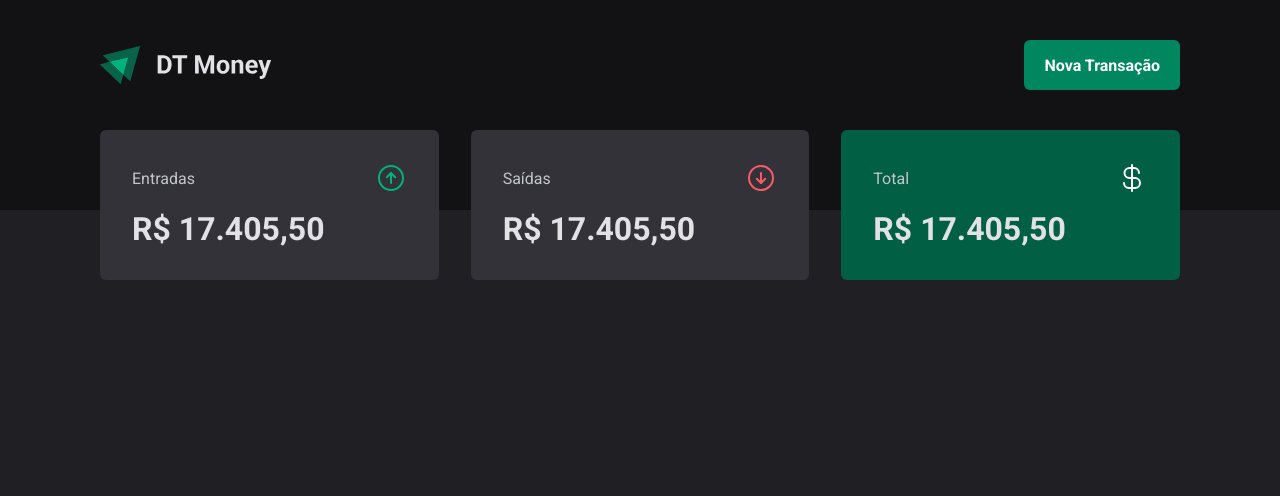
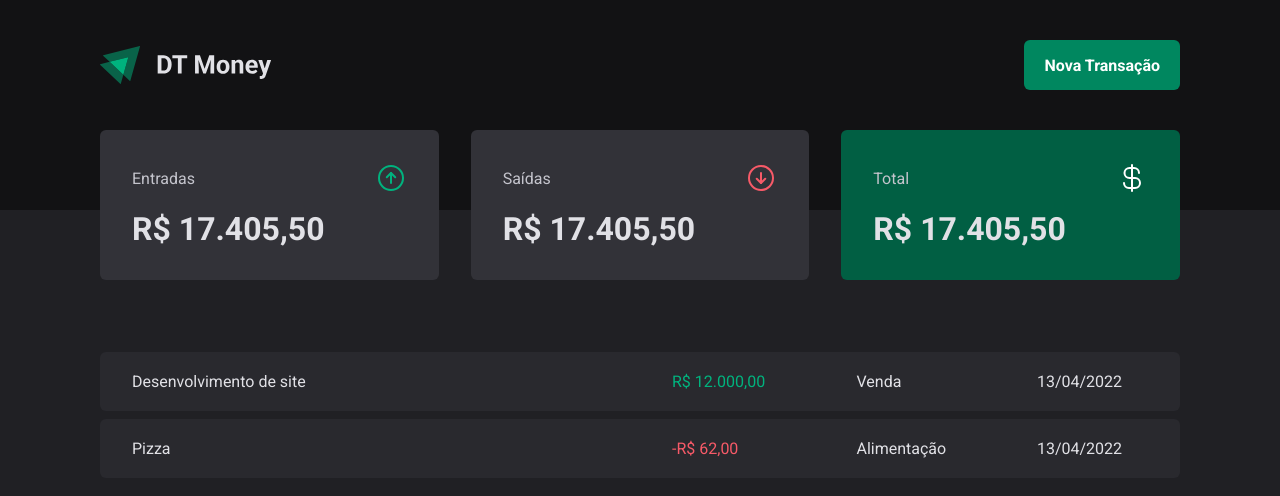
Before and after one commit to HenriqueMarcelo/dt-money, a React (Vite) app: page / in a window 1280 px wide. Shown: the top 496 px of the page. Built offline with nearby package versions, Linux system fonts and the light colour scheme.

Commit message:
Transactions Table

```diff
--- a/src/pages/Transactions/index.tsx
+++ b/src/pages/Transactions/index.tsx
@@ -1,11 +1,39 @@
 import { Header } from '../../components/Header'
 import { Summary } from '../../components/Summary'
+import {
+  PriceHighlight,
+  TransactionsContainer,
+  TransactionsTable,
+} from './styles'
 
 export function Transactions() {
   return (
     <main>
       <Header />
       <Summary />
+
+      <TransactionsContainer>
+        <TransactionsTable>
+          <tbody>
+            <tr>
+              <td width="50%">Desenvolvimento de site</td>
+              <td>
+                <PriceHighlight variant="income">R$ 12.000,00</PriceHighlight>
+              </td>
+              <td>Venda</td>
+              <td>13/04/2022</td>
+            </tr>
+            <tr>
+              <td width="50%">Pizza</td>
+              <td>
+                <PriceHighlight variant="outcome">-R$ 62,00</PriceHighlight>
+              </td>
+              <td>Alimentação</td>
+              <td>13/04/2022</td>
+            </tr>
+          </tbody>
+        </TransactionsTable>
+      </TransactionsContainer>
     </main>
   )
 }
--- a/src/pages/Transactions/styles.ts
+++ b/src/pages/Transactions/styles.ts
@@ -0,0 +1,42 @@
+import styled from 'styled-components'
+
+export const TransactionsContainer = styled.main`
+  width: 100%;
+  max-width: 1128px;
+  margin: 0 auto;
+  padding: 0 1.5rem;
+
+  margin-top: 4rem;
+`
+
+export const TransactionsTable = styled.table`
+  width: 100%;
+  border-collapse: separate;
+  border-spacing: 0 0.5rem;
+
+  /* margin-top: 1.5rem; */
+
+  td {
+    padding: 1.25rem 2rem;
+    background-color: ${({ theme }) => theme['gray-700']};
+
+    &:first-child {
+      border-top-left-radius: 6px;
+      border-bottom-left-radius: 6px;
+    }
+
+    &:last-child {
+      border-top-right-radius: 6px;
+      border-bottom-right-radius: 6px;
+    }
+  }
+`
+
+interface PriceHighlightProps {
+  variant: 'income' | 'outcome'
+}
+
+export const PriceHighlight = styled.span<PriceHighlightProps>`
+  color: ${({ theme, variant }) =>
+    variant === 'income' ? theme['green-300'] : theme['red-300']};
+`
```
